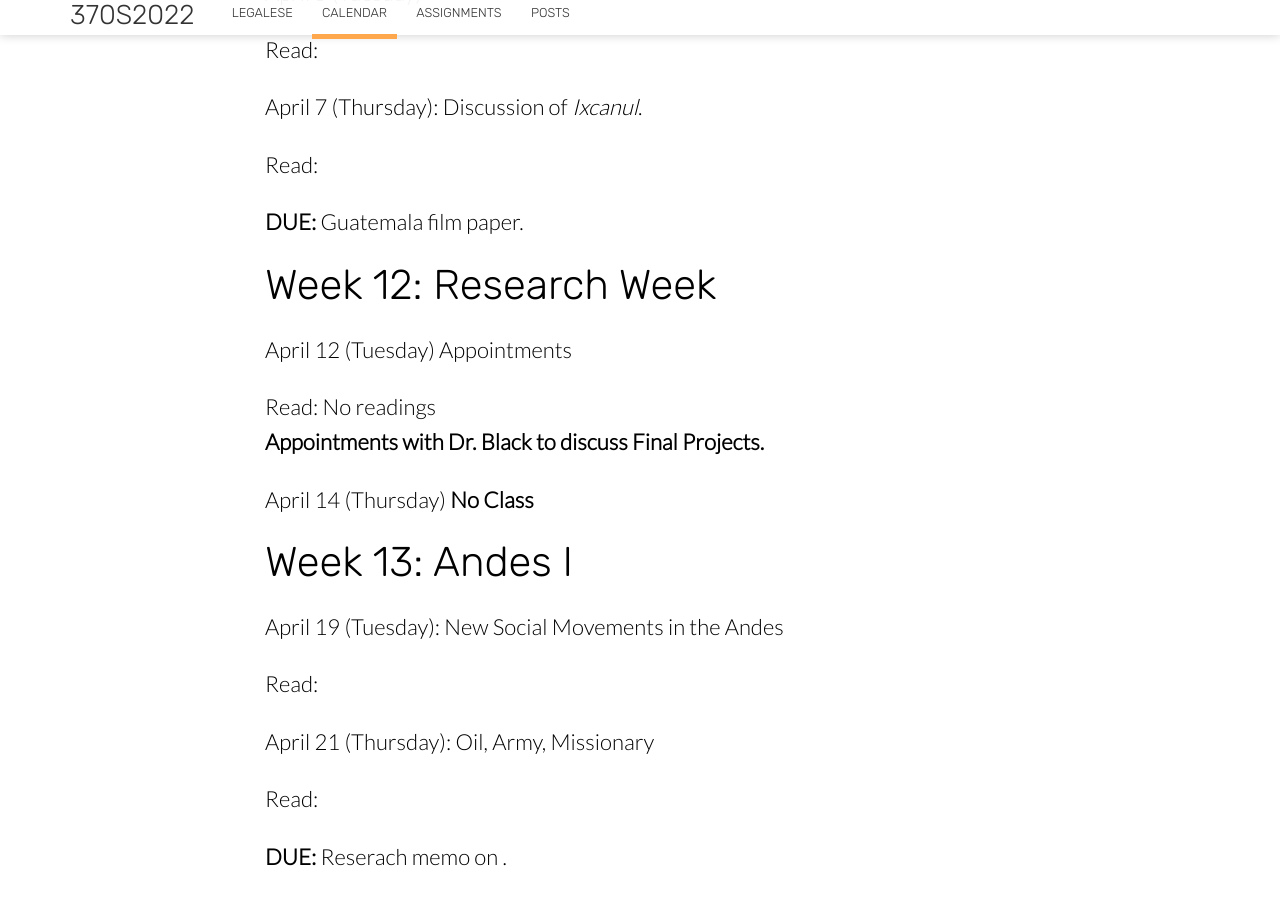
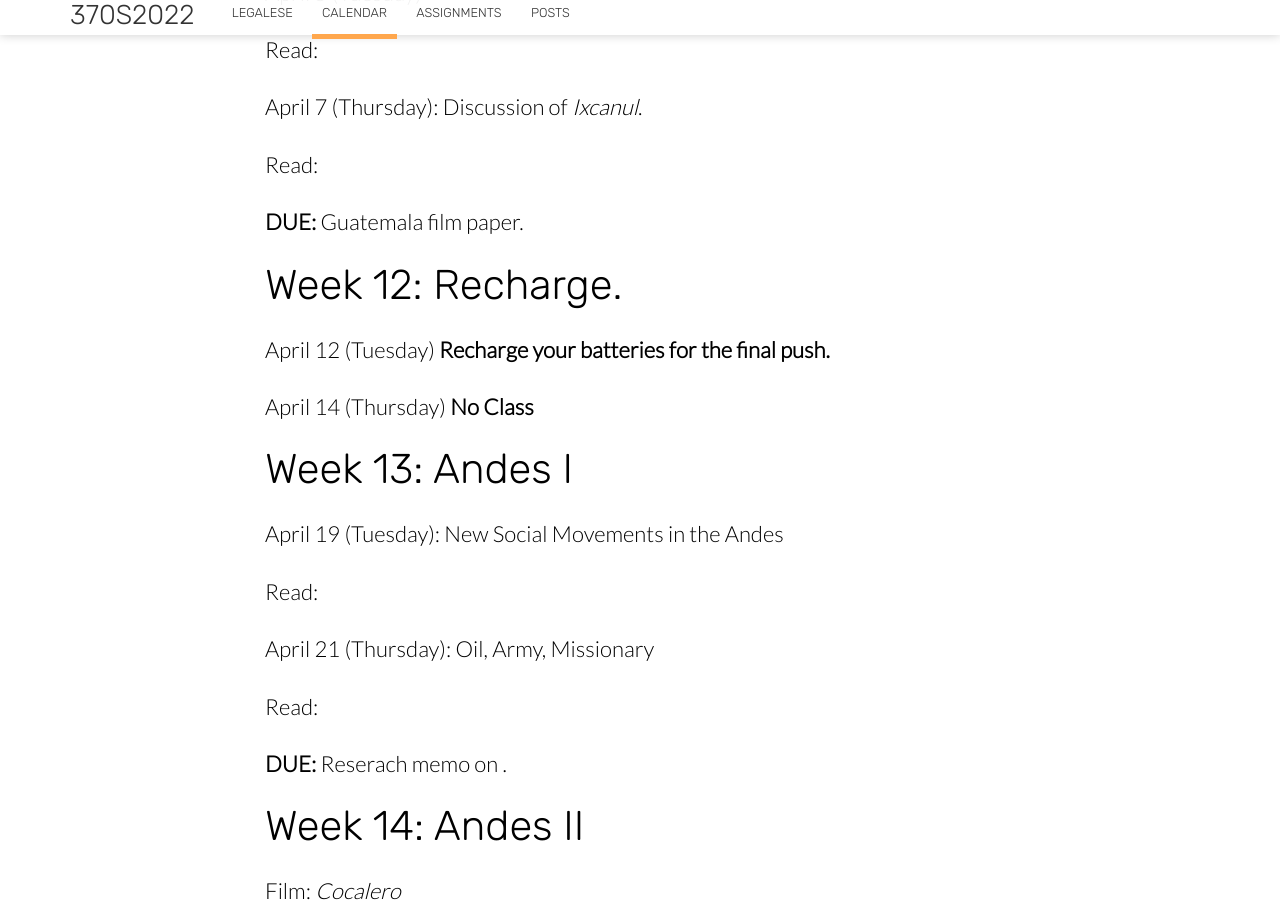
Before and after one commit to chadblack/370S2022, a Jekyll site: the page built from calendar.md, in a window 1280 px wide and 900 px high, scrolled down 5450 px. Built offline with Jekyll 4.4.1, drawn with Linux system fonts in a browser that asks for light colours; nearby versions of some CDN libraries; some of the changed text lies outside the part shown.

Commit message:
office hourse

```diff
--- a/calendar.md
+++ b/calendar.md
@@ -167,12 +167,9 @@ Read:
 **DUE:** Guatemala film paper.
 
 
-## Week 12: Research Week
+## Week 12: Recharge.
 
-April 12 (Tuesday) Appointments
-
-Read: No readings
-**Appointments with Dr. Black to discuss Final Projects.**
+April 12 (Tuesday) **Recharge your batteries for the final push.**
 
 April 14 (Thursday) **No Class**
 
```
Also changed, not shown: assignments.md (+5 -6 lines).
